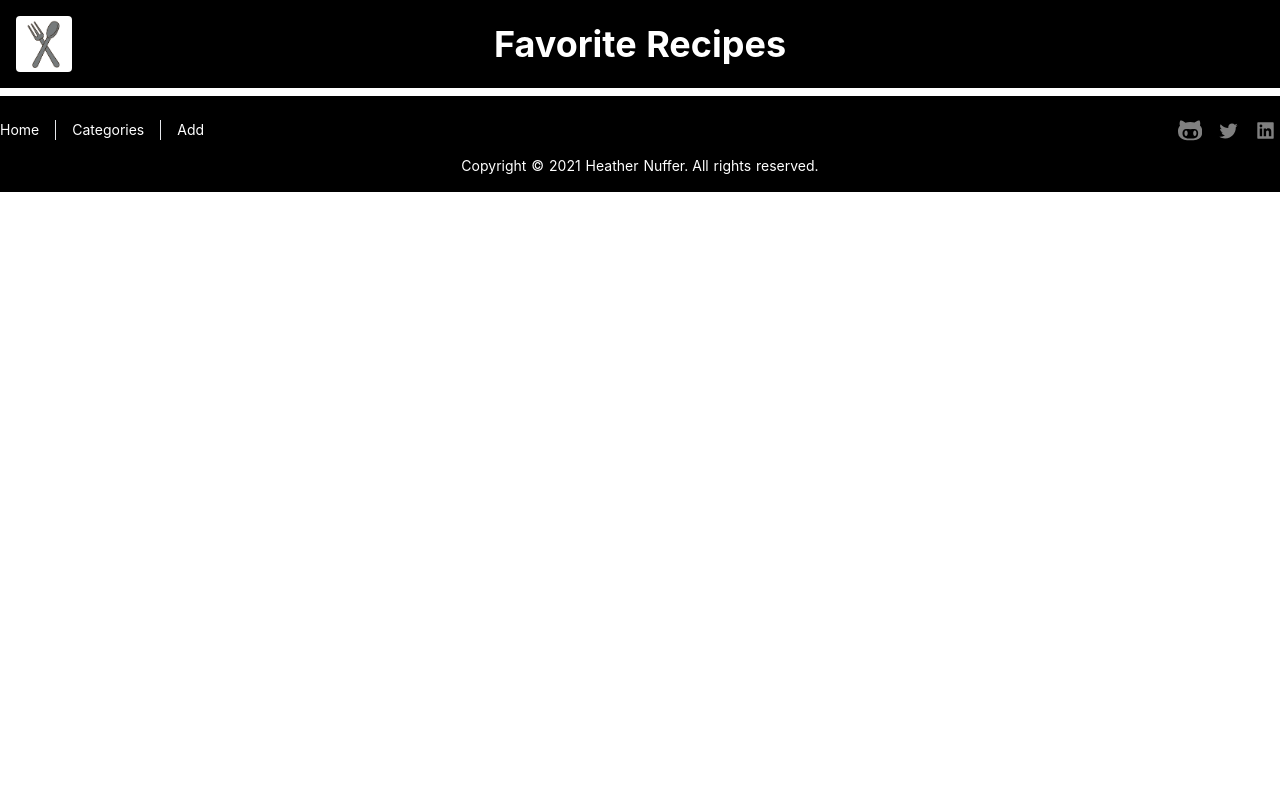
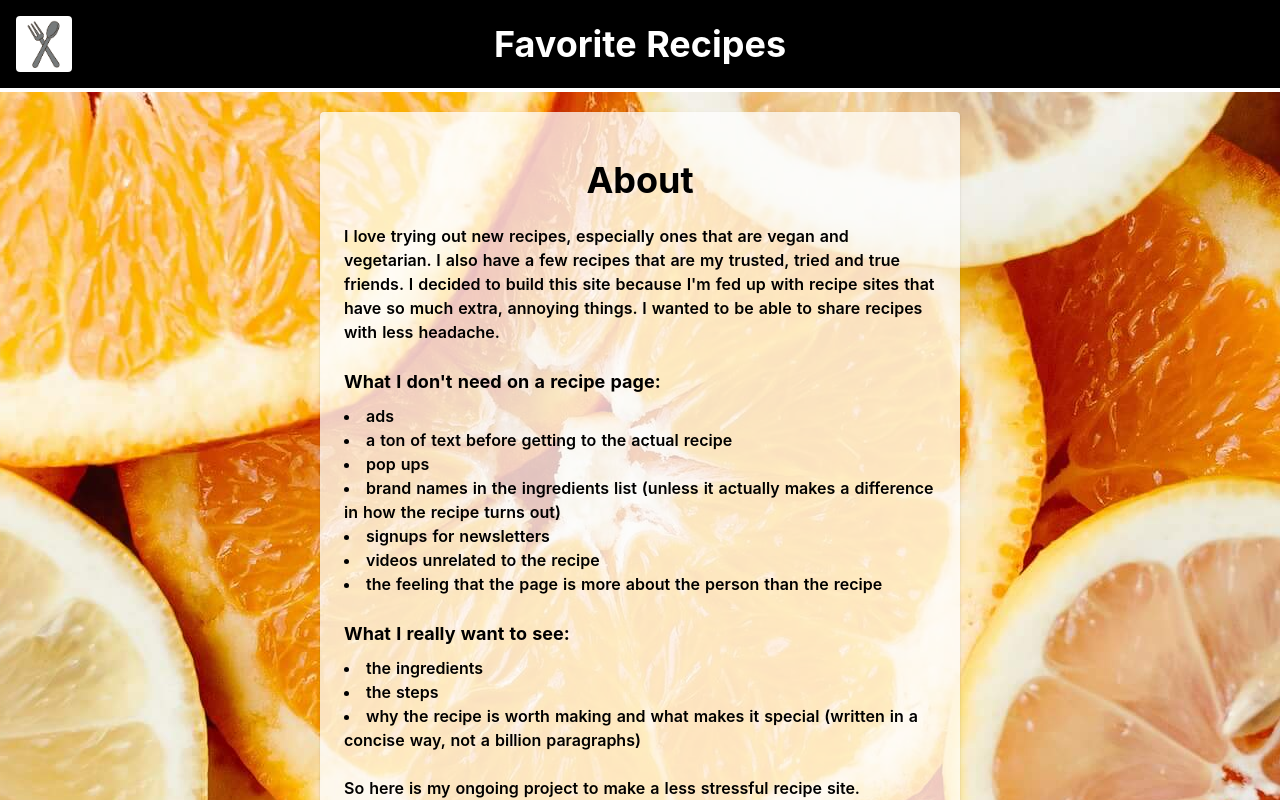
Before and after one commit to ethyl2/recipes, a Nuxt app: page /about in a window 1280 px wide. Shown: the top 800 px of the page. Built offline with nearby package versions, Linux system fonts and the light colour scheme.

Commit message:
Feat: Adds About page, and qr code generation for handy sharing

```diff
--- a/layouts/default.vue
+++ b/layouts/default.vue
@@ -76,9 +76,10 @@
           <nuxt-link class="px-4 hover:font-bold" to="/search"
             >Categories</nuxt-link
           >
-          <nuxt-link class="pl-4 hover:font-bold" to="/submit-recipe"
+          <nuxt-link class="px-4 hover:font-bold" to="/submit-recipe"
             >Add</nuxt-link
           >
+          <nuxt-link class="pl-4 hover:font-bold" to="/about">About</nuxt-link>
         </nav>
         <nav class="flex items-center justify-center space-x-2">
           <a
--- /dev/null
+++ b/pages/about.vue
@@ -0,0 +1,82 @@
+<template>
+  <div
+    class="
+      min-h-screen
+      flex
+      items-center
+      justify-center
+      bg-contain bg-center bg-no-repeat
+      font-semibold
+    "
+    style="background: url(images/citrus.jpg) no-repeat center center fixed"
+  >
+    <main
+      class="
+        container
+        rounded
+        shadow
+        p-4
+        w-3/4
+        bg-opacity-75 bg-white
+        my-4
+        text-left
+        md:p-6 md:my-auto
+        lg:w-1/2
+      "
+    >
+      <h1 class="text-3xl font-bold text-center p-2 md:p-6 lg:text-4xl">
+        About
+      </h1>
+      <div
+        class="flex flex-col items-start justify-center space-y-4 md:space-y-6"
+      >
+        <p>
+          I love trying out new recipes, especially ones that are vegan and
+          vegetarian. I also have a few recipes that are my trusted, tried and
+          true friends. I decided to build this site because I'm fed up with
+          recipe sites that have so much extra, annoying things. I wanted to be
+          able to share recipes with less headache.
+        </p>
+        <section class="flex flex-col space-y-2">
+          <h2 class="font-bold text-lg">What I don't need on a recipe page:</h2>
+          <ul class="list-disc list-inside">
+            <li>ads</li>
+            <li>a ton of text before getting to the actual recipe</li>
+            <li>pop ups</li>
+            <li>
+              brand names in the ingredients list (unless it actually makes a
+              difference in how the recipe turns out)
+            </li>
+            <li>signups for newsletters</li>
+
+            <li>videos unrelated to the recipe</li>
+            <li>
+              the feeling that the page is more about the person than the recipe
+            </li>
+          </ul>
+        </section>
+        <section class="flex flex-col space-y-2">
+          <h2 class="font-bold text-lg">What I really want to see:</h2>
+          <ul class="list-disc list-inside">
+            <li>the ingredients</li>
+            <li>the steps</li>
+            <li>
+              why the recipe is worth making and what makes it special (written
+              in a concise way, not a billion paragraphs)
+            </li>
+          </ul>
+        </section>
+        <p>
+          So here is my ongoing project to make a less stressful recipe site.
+        </p>
+        <p class="italic">Happy recipe exploration and cooking!</p>
+      </div>
+    </main>
+  </div>
+</template>
+
+<script>
+export default {
+  name: 'About',
+}
+</script>
--- a/pages/recipes/_recipe.vue
+++ b/pages/recipes/_recipe.vue
@@ -26,6 +26,7 @@
     >
       <div class="py-4 mx-4 md:mx-auto md:w-1/2 md:py-0">
         <img
+          id="featured-img"
           class="w-full h-auto rounded shadow"
           :src="`/images/${recipe.featured_img}`"
           :alt="`${recipe.name}`"
@@ -166,6 +167,15 @@
         Why I Love This Recipe:
       </h3>
       <p slot="body">{{ recipe.notes }}</p>
+      <div slot="footer">
+        <img
+          :src="qrUrl"
+          alt="qr code for page"
+          class="w-16 mx-auto"
+          title="Right-click this QR code to save it. Then you can share it with your
+          friends to easily share this recipe!"
+        />
+      </div>
     </modal>
   </div>
 </template>
@@ -186,6 +196,9 @@ export default {
       return this.$store.state.recipes.all.find(
         (recipe) => recipe.slug === this.currentRecipe
       )
+    },
+    qrUrl() {
+      return `https://api.qrserver.com/v1/create-qr-code/?data=https://heathers-recipes.herokuapp.com/recipes/${this.currentRecipe}`
     },
   },
   methods: {
@@ -228,7 +241,7 @@ export default {
                     ${steps}
                     </ol>
                 </div>
-                </div>
+                <img src="${this.qrUrl}"/>
             </body>
         </html>`
         const body = document.querySelector('body')
```
